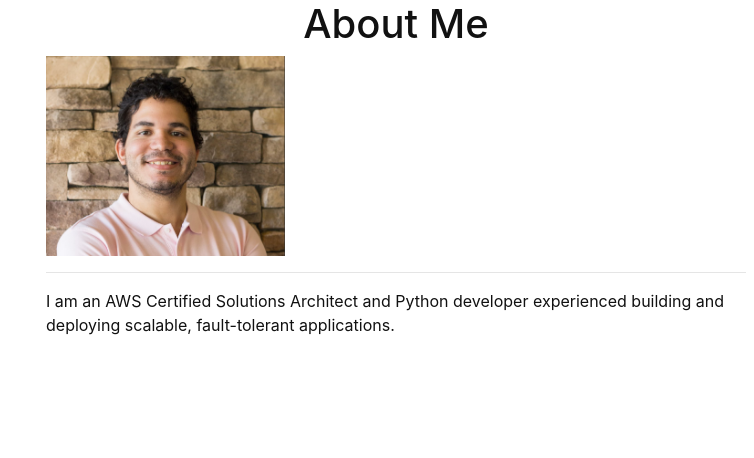
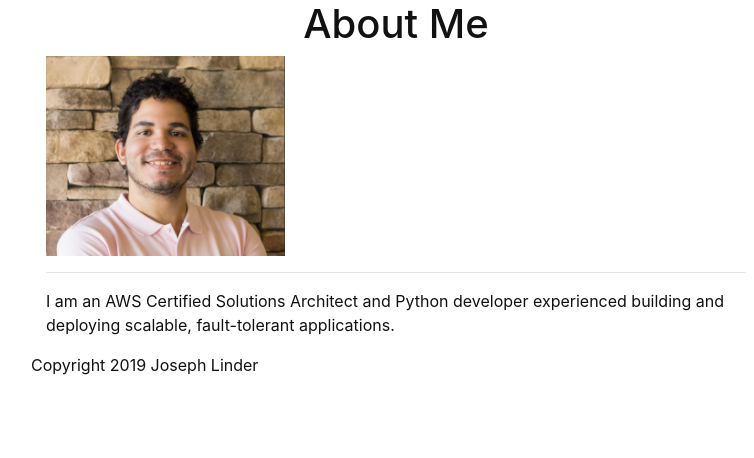
Before and after one commit to jmlinder/jmlinder-blog-elasticbeanstalk-old, a Django app: page /about in a window 1280 px wide. Shown: the part 56-514 px from the top of the page, without its empty margins (54-808 px from the left). Run offline with Django 3.2, Linux system fonts and the light colour scheme; some libraries are stand-ins or nearby versions.

Commit message:
added copyright

```diff
--- a/blog/templates/blog/base.html
+++ b/blog/templates/blog/base.html
@@ -62,6 +62,7 @@
             </main>
             </div>
         </div>
+        Copyright 2019 Joseph Linder
     </div>
   </body>
 </html>
```
